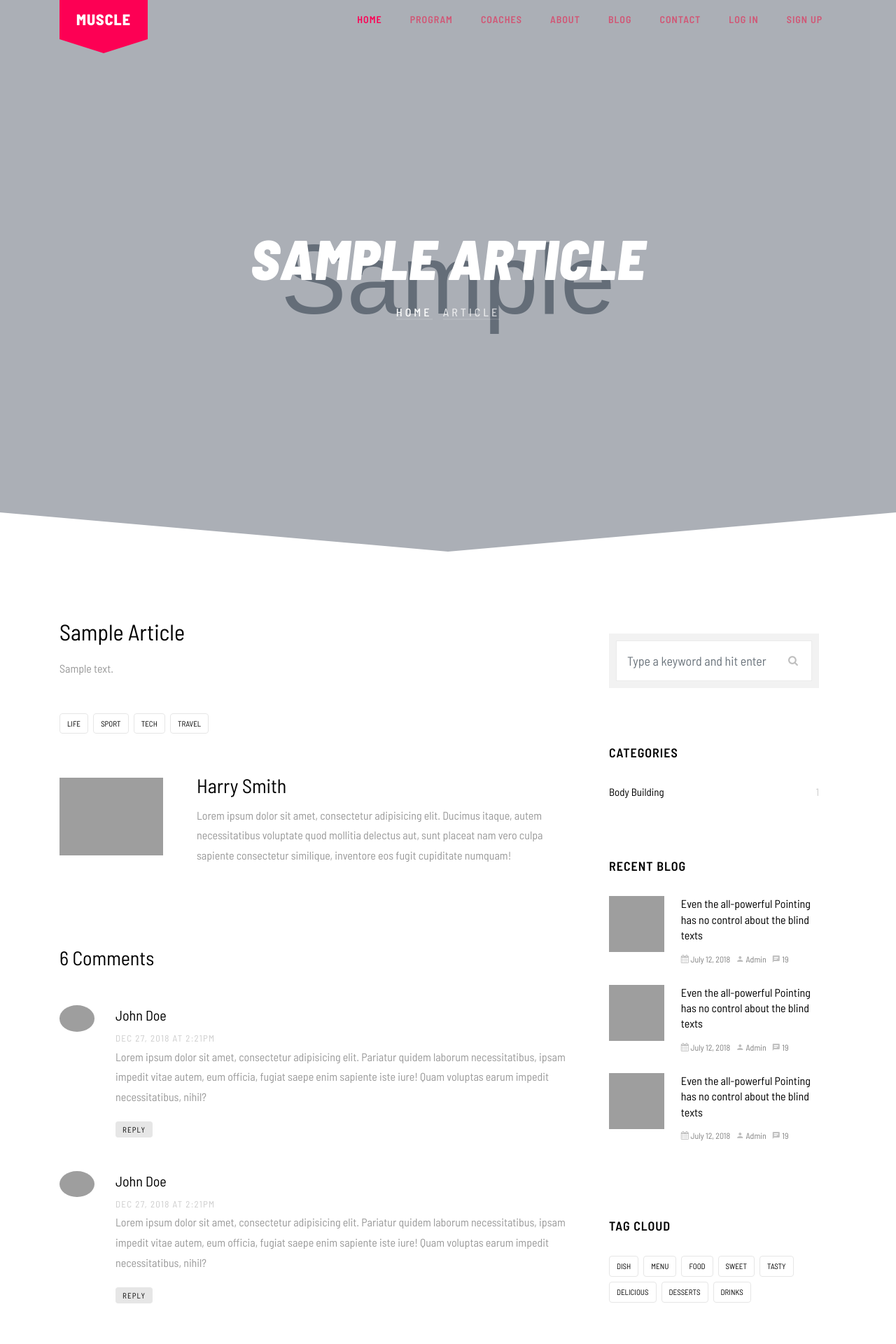
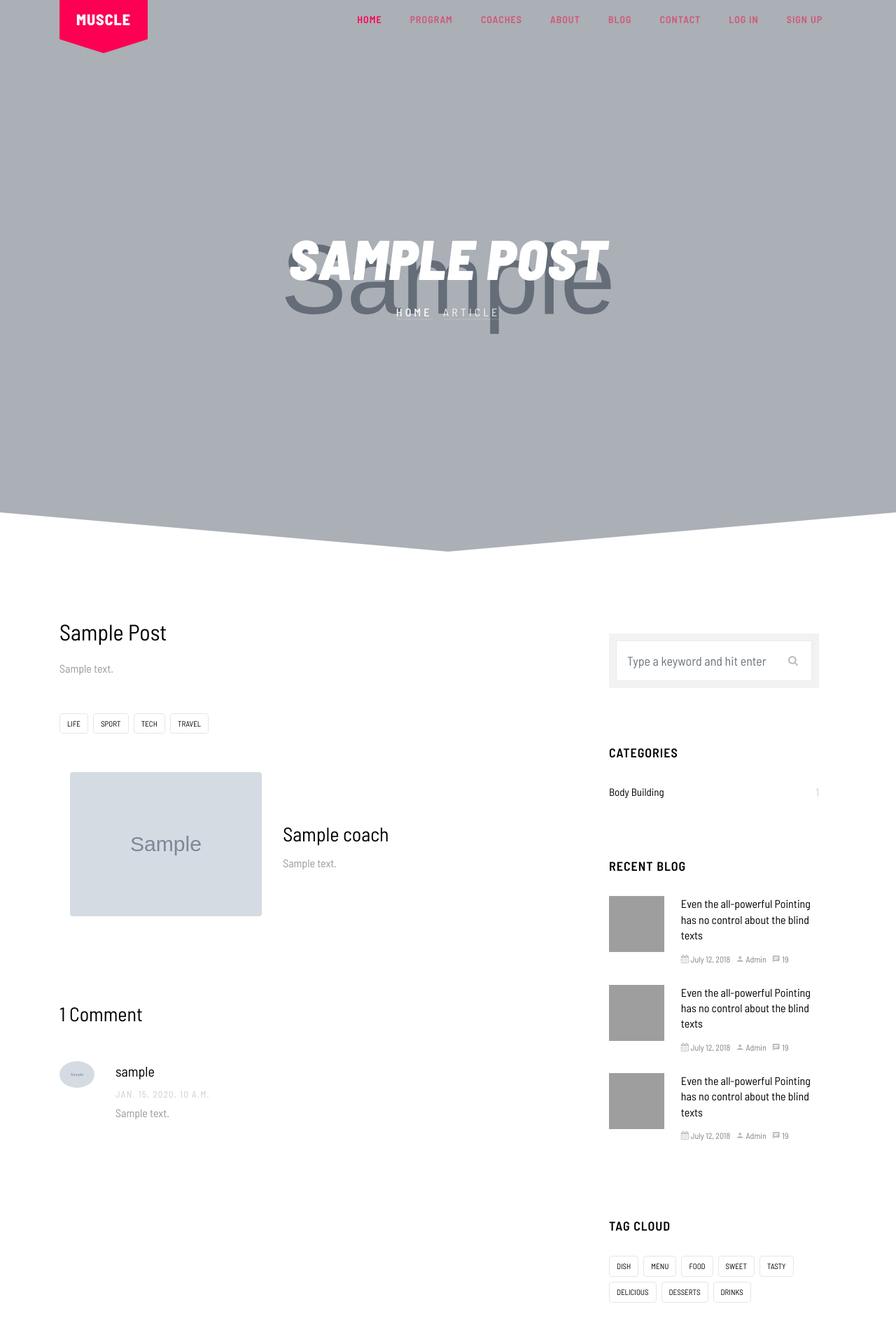
Before and after one commit to arikhamdi/django-fitness, a Django app: a page that uses templates/base.html in a window 1280 px wide. Shown: the top 1920 px of the page at 70% size. Run offline with Django 3.2, Linux system fonts and the light colour scheme; tables that the repository leaves empty hold one stand-in row (values such as "Sample post"); grey boxes marked "Sample" are stand-in pictures; some libraries are stand-ins or nearby versions; some web fonts are replaced; grey boxes are pictures that could not be loaded.

Commit message:
templatetags, comment system, recent posts update

```diff
--- a/blog/admin.py
+++ b/blog/admin.py
@@ -1,5 +1,6 @@
 from django.contrib import admin
 
-from .models import Article
+from .models import Post, Comment
 
-admin.site.register(Article)
+admin.site.register(Post)
+admin.site.register(Comment)
--- /dev/null
+++ b/blog/forms.py
@@ -0,0 +1,16 @@
+from django import forms
+
+from .models import Comment
+
+
+class CommentForm(forms.ModelForm):
+    content = forms.CharField(label='Message', widget=forms.Textarea(attrs={
+        'class': 'form-control',
+        'id': 'usercomment',
+        'rows': '10',
+        'cols': '3',
+    }))
+
+    class Meta:
+        model = Comment
+        fields = ['content', ]
--- /dev/null
+++ b/blog/templatetags/blog_tags.py
@@ -0,0 +1,11 @@
+from django import template
+
+from blog.models import Post
+
+register = template.Library()
+
+
+@register.inclusion_tag('footer.html')
+def show_latest_posts():
+    latest_posts = Post.objects.all().order_by('-created')[:2]
+    return {'latest_posts': latest_posts}
--- a/blog/urls.py
+++ b/blog/urls.py
@@ -7,4 +7,5 @@ app_name = 'blog'
 urlpatterns = [
     path('', views.home, name='home'),
     path('<slug:slug>', views.blog_detail, name='blog_detail'),
+    path('delete/<int:id>', views.comment_delete, name='comment_delete'),
 ]
--- a/blog/views.py
+++ b/blog/views.py
@@ -1,24 +1,26 @@
-from django.shortcuts import render, get_object_or_404
+from django.shortcuts import render, redirect, get_object_or_404
+from django.urls import reverse
 
-from .models import Article
-from workouts.models import Category, Banner
+from .models import Post, Comment
+from .forms import CommentForm
+from workouts.models import Category, Banner, Member
 
 
 def counter_categories():
     categories = Category.objects.all().order_by('name')
     counter = {}
     for category in categories:
-        counter[category] = Article.objects.filter(
+        counter[category] = Post.objects.filter(
             category=category).count()
     print(counter)
     return counter
 
 
 def home(request):
-    articles = Article.objects.all().order_by('-created')
+    posts = Post.objects.all().order_by('-created')
     banner = Banner.objects.filter(page='blog').first
     context = {
-        'articles': articles,
+        'posts': posts,
         'counter': counter_categories(),
         'banner': banner,
     }
@@ -26,9 +28,30 @@ def home(request):
 
 
 def blog_detail(request, slug):
-    article = get_object_or_404(Article, slug=slug)
+    post = get_object_or_404(Post, slug=slug)
+    form = CommentForm(request.POST or None)
+    if request.method == 'POST':
+        member = get_object_or_404(Member, user=request.user)
+        if form.is_valid():
+            form.instance.member = member
+            form.instance.post = post
+            form.save()
+            return redirect(reverse('blog:blog_detail', kwargs={
+                'slug': post.slug
+            }))
     context = {
-        'article': article,
-        'counter': counter_categories()
+        'post': post,
+        'counter': counter_categories(),
+        'form': form,
+        'counter_comments': post.comments.count()
     }
     return render(request, 'blog/blog_detail.html', context)
+
+
+def comment_delete(request, id):
+    comment = get_object_or_404(Comment, id=id)
+    post = comment.post
+    comment.delete()
+    return redirect(reverse('blog:blog_detail', kwargs={
+        'slug': post.slug
+    }))
--- a/templates/base.html
+++ b/templates/base.html
@@ -1,18 +1,21 @@
 <!DOCTYPE html>
 {% load static %}
+{% load blog_tags %}
 
 <html lang="en">
-  <head>
+
+<head>
   {% include 'head.html' %}
-  </head>
+</head>
 
-  <body>
+<body>
   {% include 'nav.html' %}
   {% block content %}
   {% endblock content %}
 
-  {% include 'footer.html' %}
+  {% show_latest_posts %}
+
   {% include 'scripts.html' %}
-  </body>
+</body>
 
 </html>
--- a/templates/blog/blog_detail.html
+++ b/templates/blog/blog_detail.html
@@ -3,14 +3,14 @@
 
 {% block content %}
 
-{% include 'banner.html' with content=article%}
+{% include 'banner.html' with content=post%}
 
 <section class="ftco-degree">
   <div class="container">
     <div class="row">
       <div class="col-lg-8 ftco-animate fadeInUp ftco-animated">
-        <h2 class="mb-3">{{ article.title|title }}</h2>
-        {{ article.content|safe }}
+        <h2 class="mb-3">{{ post.title|title }}</h2>
+        {{ post.content|safe }}
 
         <div class="tag-widget post-tag-container mb-5 mt-5">
           <div class="tagcloud">
@@ -21,129 +21,54 @@
           </div>
         </div>
         <div class="about-author d-flex">
-          <div class="bio align-self-md-center mr-5">
-            <img src="images/person_2.jpg" alt="Image placeholder" class="img-fluid mb-4">
+          <div class="bio align-self-md-center col-md-5">
+            <img src="{{ post.autor.profile_pic.url }}" alt="Image placeholder" class="rounded img-fluid mb-4">
           </div>
-          <div class="desc align-self-md-center">
-            <h3>Harry Smith</h3>
-            <p>Lorem ipsum dolor sit amet, consectetur adipisicing elit. Ducimus itaque, autem necessitatibus voluptate
-              quod mollitia delectus aut, sunt placeat nam vero culpa sapiente consectetur similique, inventore eos
-              fugit cupiditate numquam!</p>
+          <div class="desc align-self-md-center col-md-7">
+            <h3>{{ post.autor }}</h3>
+            <p>{{ post.autor.bio|truncatechars:150|striptags }}</p>
           </div>
         </div>
         <div class="pt-5 mt-5">
-          <h3 class="mb-5">6 Comments</h3>
+          <h3 class="mb-5">{{ counter_comments }} Comment{{ counter_comments|pluralize}}</h3>
           <ul class="comment-list">
+            {% for comment in post.comments.all %}
             <li class="comment">
+
               <div class="vcard bio">
-                <img src="images/person_2.jpg" alt="Image placeholder">
+                <img src="{% if comment.member.profile_pic %}{{ comment.member.profile_pic.url }}{%endif%}"
+                  alt="Image placeholder">
               </div>
-              <div class="comment-body">
-                <h3>John Doe</h3>
-                <div class="meta">Dec 27, 2018 at 2:21pm</div>
-                <p>Lorem ipsum dolor sit amet, consectetur adipisicing elit. Pariatur quidem laborum necessitatibus,
-                  ipsam impedit vitae autem, eum officia, fugiat saepe enim sapiente iste iure! Quam voluptas earum
-                  impedit necessitatibus, nihil?</p>
-                <p><a href="#" class="reply">Reply</a></p>
+
+              <div class="comment-body ">
+                <h3>{{ comment.member }}</h3>
+                <div class="meta">{{ comment.created }}</div>
+                <p>{{ comment.content }}</p>
+                {% if request.user.member == comment.member or request.user.is_staff %}
+                <div class="text-right">
+                  <a class="text-danger" href="{% url 'blog:comment_delete' comment.id %}">delete comment</a>
+                </div>
+                {% endif %}
               </div>
+
             </li>
-            <li class="comment">
-              <div class="vcard bio">
-                <img src="images/person_1.jpg" alt="Image placeholder">
-              </div>
-              <div class="comment-body">
-                <h3>John Doe</h3>
-                <div class="meta">Dec 27, 2018 at 2:21pm</div>
-                <p>Lorem ipsum dolor sit amet, consectetur adipisicing elit. Pariatur quidem laborum necessitatibus,
-                  ipsam impedit vitae autem, eum officia, fugiat saepe enim sapiente iste iure! Quam voluptas earum
-                  impedit necessitatibus, nihil?</p>
-                <p><a href="#" class="reply">Reply</a></p>
-              </div>
-              <ul class="children">
-                <li class="comment">
-                  <div class="vcard bio">
-                    <img src="images/person_1.jpg" alt="Image placeholder">
-                  </div>
-                  <div class="comment-body">
-                    <h3>John Doe</h3>
-                    <div class="meta">Dec 27, 2018 at 2:21pm</div>
-                    <p>Lorem ipsum dolor sit amet, consectetur adipisicing elit. Pariatur quidem laborum necessitatibus,
-                      ipsam impedit vitae autem, eum officia, fugiat saepe enim sapiente iste iure! Quam voluptas earum
-                      impedit necessitatibus, nihil?</p>
-                    <p><a href="#" class="reply">Reply</a></p>
-                  </div>
-                  <ul class="children">
-                    <li class="comment">
-                      <div class="vcard bio">
-                        <img src="images/person_1.jpg" alt="Image placeholder">
-                      </div>
-                      <div class="comment-body">
-                        <h3>John Doe</h3>
-                        <div class="meta">Dec 27, 2018 at 2:21pm</div>
-                        <p>Lorem ipsum dolor sit amet, consectetur adipisicing elit. Pariatur quidem laborum
-                          necessitatibus, ipsam impedit vitae autem, eum officia, fugiat saepe enim sapiente iste iure!
-                          Quam voluptas earum impedit necessitatibus, nihil?</p>
-                        <p><a href="#" class="reply">Reply</a></p>
-                      </div>
-                      <ul class="children">
-                        <li class="comment">
-                          <div class="vcard bio">
-                            <img src="images/person_1.jpg" alt="Image placeholder">
-                          </div>
-                          <div class="comment-body">
-                            <h3>John Doe</h3>
-                            <div class="meta">Dec 27, 2018 at 2:21pm</div>
-                            <p>Lorem ipsum dolor sit amet, consectetur adipisicing elit. Pariatur quidem laborum
-                              necessitatibus, ipsam impedit vitae autem, eum officia, fugiat saepe enim sapiente iste
-                              iure! Quam voluptas earum impedit necessitatibus, nihil?</p>
-                            <p><a href="#" class="reply">Reply</a></p>
-                          </div>
-                        </li>
-                      </ul>
-                    </li>
-                  </ul>
-                </li>
-              </ul>
-            </li>
-            <li class="comment">
-              <div class="vcard bio">
-                <img src="images/person_1.jpg" alt="Image placeholder">
-              </div>
-              <div class="comment-body">
-                <h3>John Doe</h3>
-                <div class="meta">Dec 27, 2018 at 2:21pm</div>
-                <p>Lorem ipsum dolor sit amet, consectetur adipisicing elit. Pariatur quidem laborum necessitatibus,
-                  ipsam impedit vitae autem, eum officia, fugiat saepe enim sapiente iste iure! Quam voluptas earum
-                  impedit necessitatibus, nihil?</p>
-                <p><a href="#" class="reply">Reply</a></p>
-              </div>
-            </li>
+            {% endfor %}
+
           </ul>
-
+          {% if request.user.is_authenticated %}
           <div class="comment-form-wrap pt-5">
             <h3 class="mb-5">Leave a comment</h3>
-            <form action="#" class="bg-light p-4">
+            <form action="#" method="post" class="bg-light p-4">
+              {% csrf_token %}
               <div class="form-group">
-                <label for="name">Name *</label>
-                <input type="text" class="form-control bg-white" id="name">
-              </div>
-              <div class="form-group">
-                <label for="email">Email *</label>
-                <input type="email" class="form-control" id="email">
-              </div>
-              <div class="form-group">
-                <label for="website">Website</label>
-                <input type="url" class="form-control" id="website">
-              </div>
-              <div class="form-group">
-                <label for="message">Message</label>
-                <textarea name="" id="message" cols="30" rows="10" class="form-control"></textarea>
+                {{ form }}
               </div>
               <div class="form-group">
                 <input type="submit" value="Post Comment" class="btn py-3 px-4 btn-primary">
               </div>
             </form>
           </div>
+          {% endif %}
         </div>
       </div>
       {% include 'blog/blog_sidebar.html' %}
--- a/templates/footer.html
+++ b/templates/footer.html
@@ -1,4 +1,5 @@
 {% load static %}
+
 <footer class="ftco-footer ftco-section img">
   <div class="overlay"></div>
   <div class="container">
@@ -6,7 +7,8 @@
       <div class="col-lg-3 col-md-6 mb-5 mb-md-5">
         <div class="ftco-footer-widget mb-4">
           <h2 class="ftco-heading-2">About Us</h2>
-          <p>Far far away, behind the word mountains, far from the countries Vokalia and Consonantia, there live the blind texts.</p>
+          <p>Far far away, behind the word mountains, far from the countries Vokalia and Consonantia, there live the
+            blind texts.</p>
           <ul class="ftco-footer-social list-unstyled float-md-left float-lft mt-5">
             <li class="ftco-animate"><a href="#"><span class="icon-twitter"></span></a></li>
             <li class="ftco-animate"><a href="#"><span class="icon-facebook"></span></a></li>
@@ -14,9 +16,27 @@
           </ul>
         </div>
       </div>
+      <div class="col-lg-4 col-md-6 mb-5 mb-md-5">
+        <div class="ftco-footer-widget mb-4">
+          <h2 class="ftco-heading-2">Recent Blog</h2>
 
+          {% for post in latest_posts %}
+          <div class="block-21 mb-4 d-flex">
+            <a class="blog-img mr-4" style="background-image: url('{{post.image.url}}');"></a>
+            <div class="text">
+              <h3 class="heading"><a href="{{post.get_absolute_url}}">{{post.title}}</a></h3>
+              <div class="meta">
+                <div><a href="#"><span class="icon-calendar"></span> {{post.created}}</a></div>
+                <div><a href="#"><span class="icon-person"></span> {{post.autor}}</a></div>
+                <div><a href="#"><span class="icon-chat"></span> {{post.comments.count}}</a></div>
+              </div>
+            </div>
+          </div>
+          {% endfor %}
+        </div>
+      </div>
       <div class="col-lg-2 col-md-6 mb-5 mb-md-5">
-         <div class="ftco-footer-widget mb-4 ml-md-4">
+        <div class="ftco-footer-widget mb-4 ml-md-4">
           <h2 class="ftco-heading-2">Services</h2>
           <ul class="list-unstyled">
             <li><a href="#" class="py-2 d-block">Boost Your Body</a></li>
@@ -31,9 +51,11 @@
           <h2 class="ftco-heading-2">Have a Questions?</h2>
           <div class="block-23 mb-3">
             <ul>
-              <li><span class="icon icon-map-marker"></span><span class="text">203 Fake St. Mountain View, San Francisco, California, USA</span></li>
+              <li><span class="icon icon-map-marker"></span><span class="text">203 Fake St. Mountain View, San
+                  Francisco, California, USA</span></li>
               <li><a href="#"><span class="icon icon-phone"></span><span class="text">+2 392 3929 210</span></a></li>
-              <li><a href="#"><span class="icon icon-envelope"></span><span class="text">info@yourdomain.com</span></a></li>
+              <li><a href="#"><span class="icon icon-envelope"></span><span class="text">info@yourdomain.com</span></a>
+              </li>
             </ul>
           </div>
         </div>
@@ -42,9 +64,13 @@
     <div class="row">
       <div class="col-md-12 text-center">
 
-        <p><!-- Link back to Colorlib can't be removed. Template is licensed under CC BY 3.0. -->
-Copyright &copy;<script>document.write(new Date().getFullYear());</script> All rights reserved | This template is made with <i class="icon-heart" aria-hidden="true"></i> by <a href="https://colorlib.com" target="_blank">Colorlib</a>
-<!-- Link back to Colorlib can't be removed. Template is licensed under CC BY 3.0. --></p>
+        <p>
+          <!-- Link back to Colorlib can't be removed. Template is licensed under CC BY 3.0. -->
+          Copyright &copy;
+          <script>document.write(new Date().getFullYear());</script> All rights reserved | This template is made with <i
+            class="icon-heart" aria-hidden="true"></i> by <a href="https://colorlib.com" target="_blank">Colorlib</a>
+          <!-- Link back to Colorlib can't be removed. Template is licensed under CC BY 3.0. -->
+        </p>
       </div>
     </div>
   </div>
```
Also changed, not shown: blog/models.py (+19 -3 lines), templates/blog/index.html (+8 -8 lines), templates/index.html (+16 -10 lines), workouts/views.py (+6 -1 lines), blog/migrations/0004_auto_20210105_1753.py (added), blog/migrations/0005_auto_20210105_1829.py (added), blog/templatetags/__init__.py (added).
